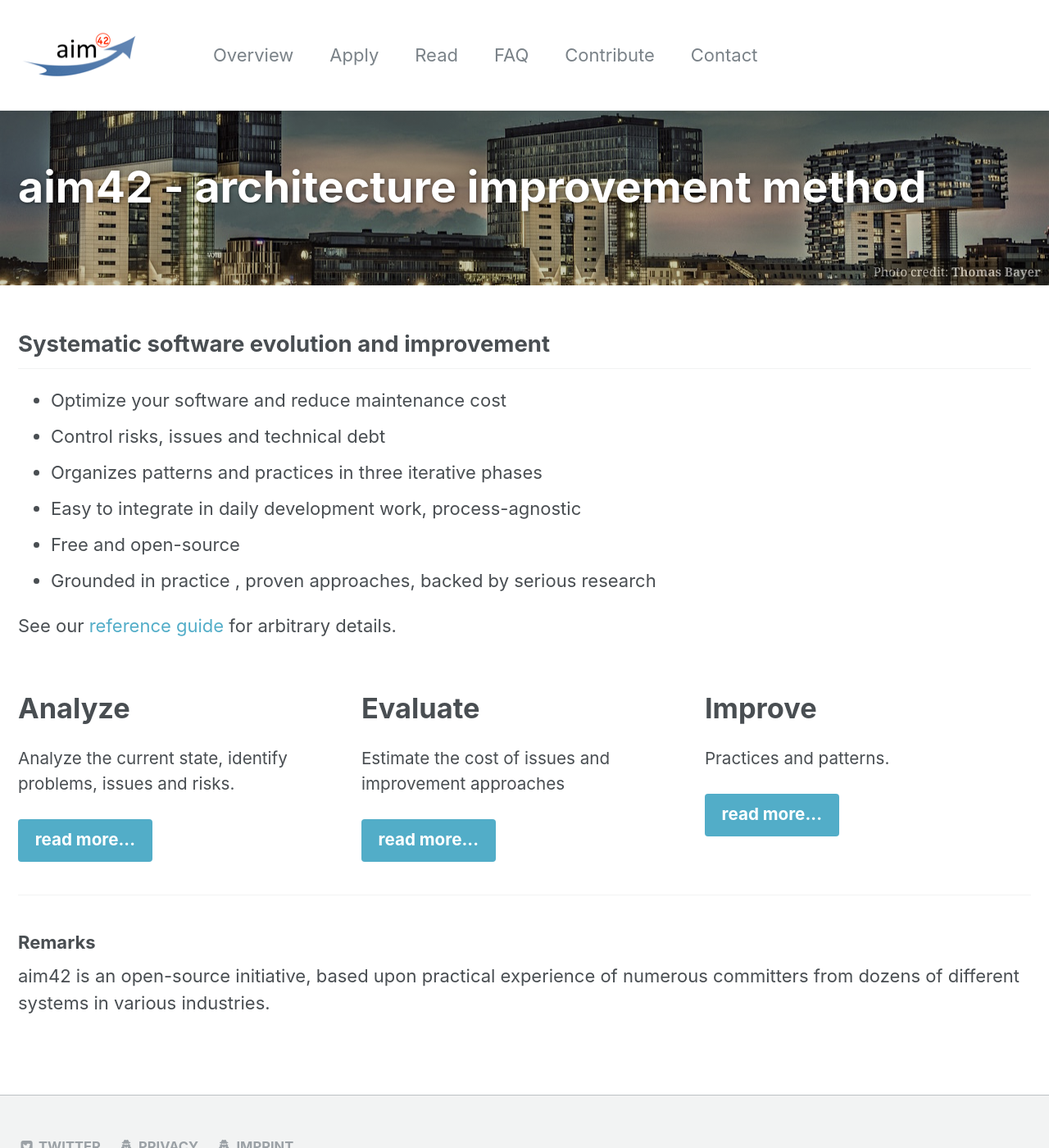
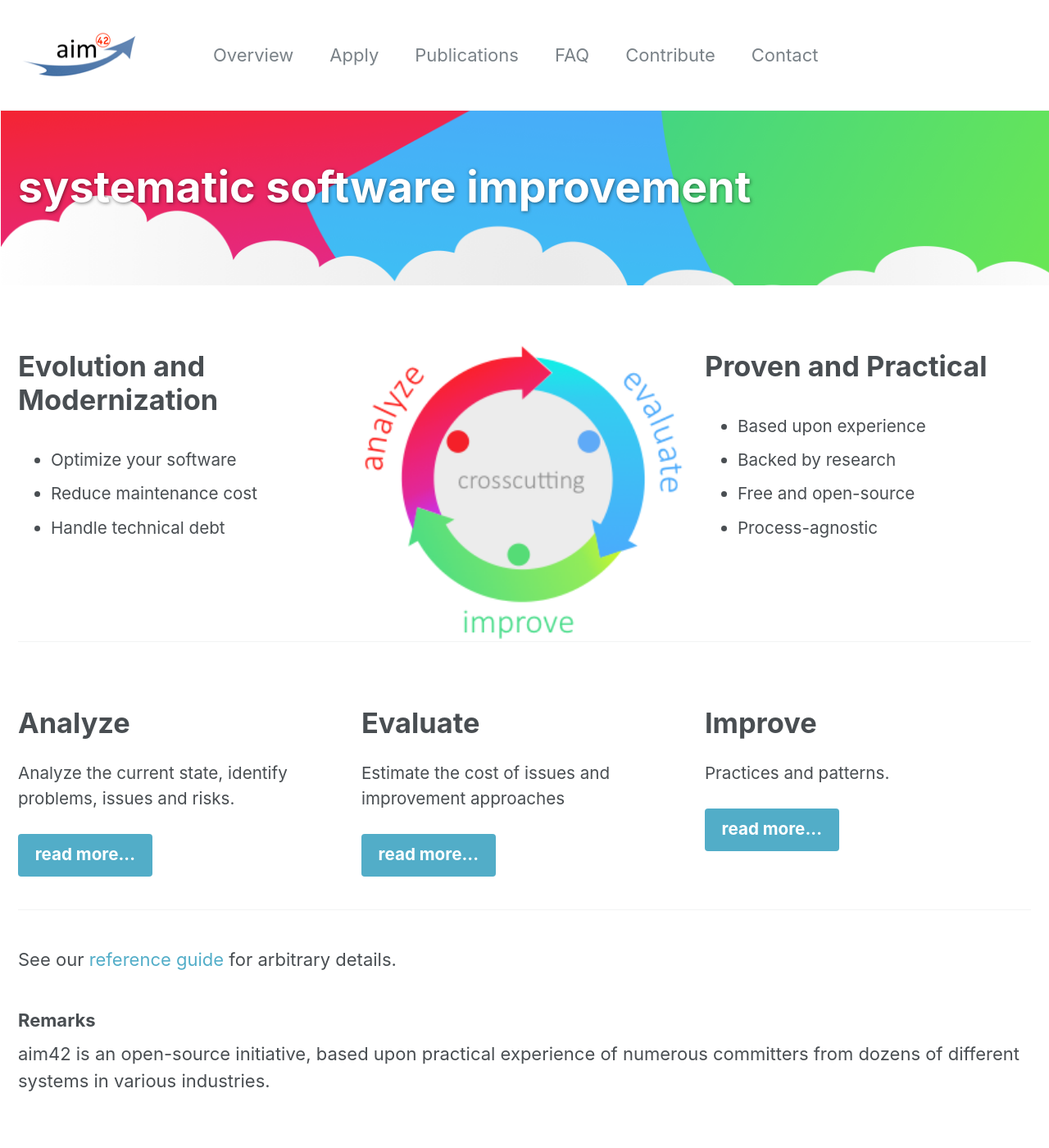
Before and after one commit to aim42/aim42.org-site, a Jekyll site: the page built from _pages/home.md, in a window 1280 px wide and 1400 px high. Shown: the whole window at 82% size. Built offline with Jekyll 4.4.1, drawn with Linux system fonts in a browser that asks for light colours.

Commit message:
update to bright, modern color schema

```diff
--- a/_data/navigation.yml
+++ b/_data/navigation.yml
@@ -4,8 +4,8 @@ main:
     url: /overview
   - title: "Apply"
     url: /apply
-  - title: "Read"
-    url: /read
+  - title: "Publications"
+    url: /publications
   - title: "FAQ"
     url: /faq
   - title: "Contribute"
--- a/_pages/home.md
+++ b/_pages/home.md
@@ -1,17 +1,35 @@
 ---
-title: "aim42 - architecture improvement method"
+title: "systematic software improvement"
 layout: splash
 permalink: /
 header:
-  #overlay_color: "#d7ecf8"
-  overlay_filter: 0.2
-  overlay_image: /images/aim42-splash.jpg
-  #cta_label: "Overview"
-  #cta_url: "/overview"
-  caption: "Photo credit: [**Thomas Bayer**](https://www.predic8.de/)"
-  excerpt: "Systematic architecture improvement: Software evolution done right."
+  overlay_image: /images/aim42-splash.png
 
-feature_row:
+
+
+intro:
+  - title: Evolution and Modernization
+    excerpt: "
+* Optimize your software
+
+* Reduce maintenance cost
+
+* Handle technical debt"
+
+  - image_path: /assets/aim42-process-2017.png
+  - title: Proven and Practical
+    excerpt: "
+* Based upon experience
+
+* Backed by research
+
+* Free and open-source
+
+* Process-agnostic"
+
+
+
+features:
   - title: "Analyze"
     excerpt: "Analyze the current state, identify problems, issues and risks."
     url: "/analyze"
@@ -32,18 +50,18 @@ feature_row:
 
 ---
 
-## Systematic software evolution and improvement
+{% include feature_row id="intro"  %}
 
-  * Optimize your software and reduce maintenance cost
-  * Control risks, issues and technical debt
-  * Organizes patterns and practices in three iterative phases
-  * Easy to integrate in daily development work, process-agnostic
-  * Free and open-source
-  * Grounded in practice , proven approaches, backed by serious research
 
-See our [reference guide]() for arbitrary details.
 
-{% include feature_row %}
+
+{% include feature_row id="features" %}
+
+
+
+
+See our [reference guide](http://aim42.github.io) for arbitrary details.
+
 
 
 ### Remarks
```
Also changed, not shown: _apply/10-analyze.md (+1 -1 lines), _pages/overview.md (+8 -5 lines), assets/aim42-intro.png (added), assets/aim42-process-2017.png (added), images/aim42-overview.png (added), images/aim42-splash-old.jpg (renamed from images/aim42-splash.jpg), images/aim42-splash.png (added), images/overview-splash.jpg (deleted).
